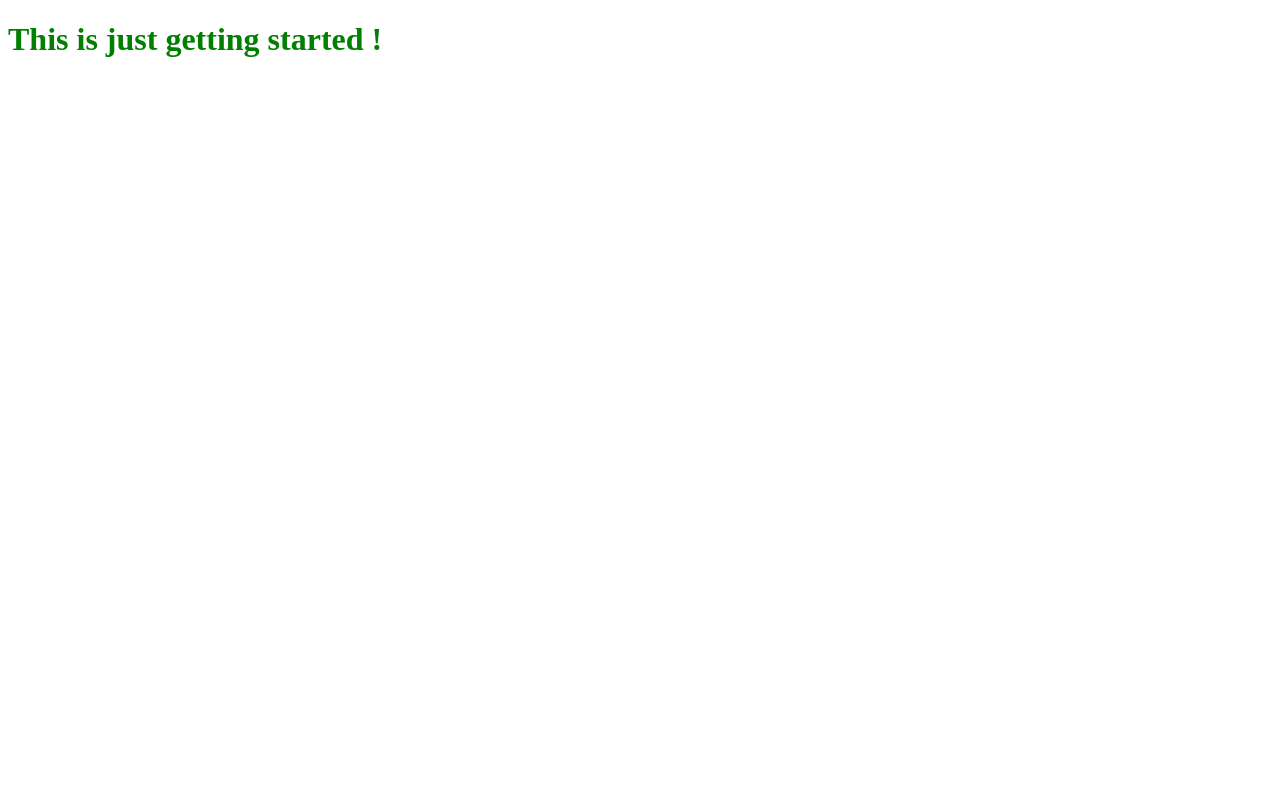
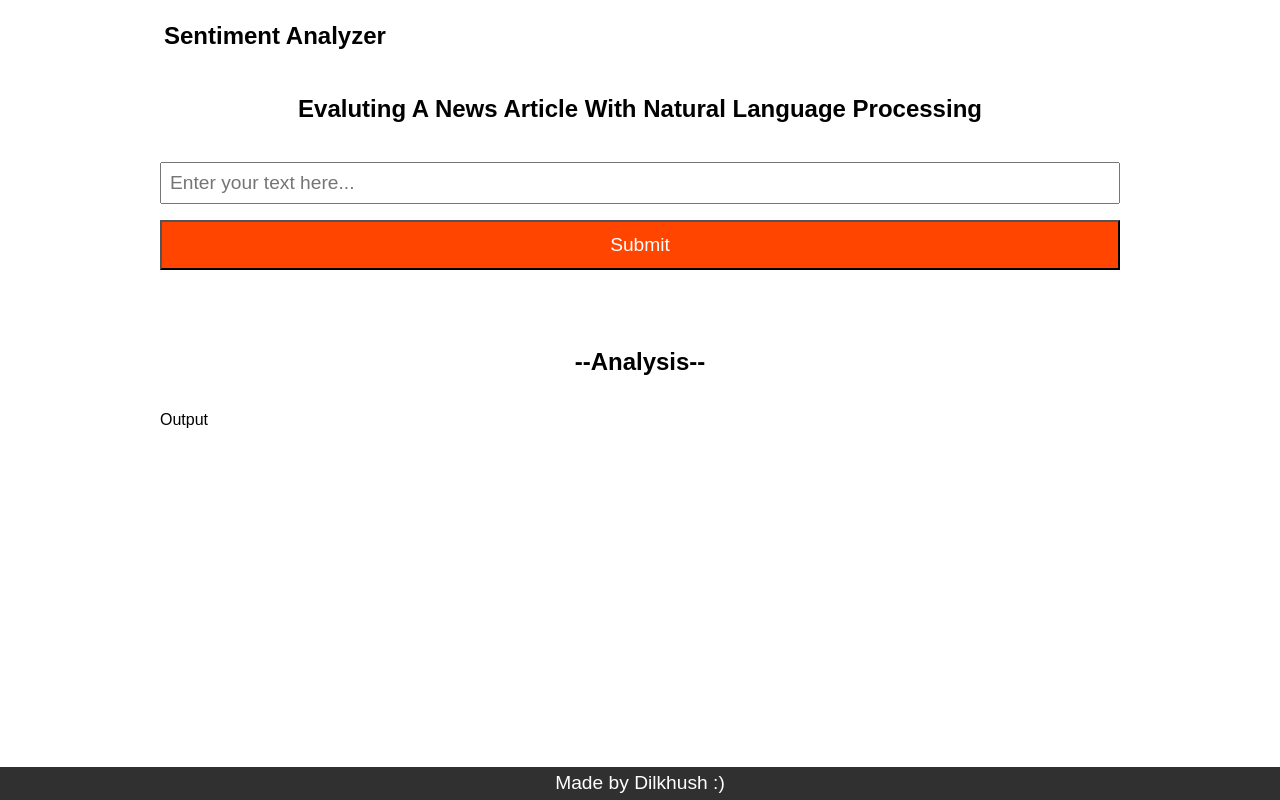
Before and after one commit to DIlkhush00/Evaluate-An-Article-With-NLP, a website built with webpack: page src/client/views/index.html in a window 1280 px wide. Built offline with nearby package versions, Linux system fonts and the light colour scheme.

Commit message:
build user interface

```diff
--- a/src/client/index.js
+++ b/src/client/index.js
@@ -1,5 +1,9 @@
 import { pop } from './js/app.js';
 import './styles/base.scss';
+import './styles/footer.scss';
+import './styles/form.scss';
+import './styles/header.scss';
+import './styles/output.scss';
 
 pop();
-alert("I'm here");
+console.log("I'm here");
--- a/src/client/js/app.js
+++ b/src/client/js/app.js
@@ -1,3 +1,3 @@
 export const pop = ()=>{
-    alert("I'm here too!")
+    console.log("I'm here too!")
 }
--- a/src/client/styles/base.scss
+++ b/src/client/styles/base.scss
@@ -1,3 +1,32 @@
-h1 {
-    color: green;
+html{
+    box-sizing: border-box;
+    font-size: 16px;
 }
+
+body {
+    padding: 0;
+    margin: 0;
+    font-family: Arial, Helvetica, sans-serif;
+    font-size: 100%;
+    line-height: 1.7;
+}
+
+main {
+    padding-inline: 2.5rem;
+    padding-block: 1rem;
+
+    h2 {
+        text-align: center;
+        margin-bottom: 2rem;
+    }
+
+    & > section {
+        width: 80%;
+        margin: auto;
+    }
+}
+
+h1, h2, h3 {
+    margin: 0;
+    padding: 0;
+}
--- /dev/null
+++ b/src/client/styles/footer.scss
@@ -0,0 +1,15 @@
+footer {
+    background-color: #303030;
+    position: fixed;
+    bottom: 0;
+    left: 0;
+    right: 0;
+
+    & > div {
+        width: 80%;
+        margin: auto;
+        font-size: 1.2rem;
+        color: #fff;
+        text-align: center;
+    }
+}
--- /dev/null
+++ b/src/client/styles/form.scss
@@ -0,0 +1,34 @@
+.inputSection {
+
+
+    .inputForm {
+        display: flex;
+        flex-direction: column;
+
+        .userInput {
+            flex: 1;
+            max-width: 100%;
+            padding: .5rem;
+            font-size: 1.2rem;
+            outline: none;
+            &:focus{
+                border: 2px solid #ff4500;
+            }
+        }
+        .userSubmit {
+            flex: 1;
+            font-size: 1.2rem;
+            margin-top: 1rem;
+            padding-block: .75rem;
+            padding-inline: .75rem;
+            width: 100%;
+            color: #fff;
+            background: #ff4500;
+            cursor: pointer;
+
+            &:hover {
+                background: #c93600;
+            }
+        }
+    }
+}
--- /dev/null
+++ b/src/client/styles/header.scss
@@ -0,0 +1,12 @@
+header {
+    padding-left: 2.5rem;
+
+
+    .logo {
+        width: 80%;
+        margin: auto;
+        padding-block: 1rem;
+        font-size: 1.5rem;
+        font-weight: 700;
+    }
+}
--- /dev/null
+++ b/src/client/styles/output.scss
@@ -0,0 +1,12 @@
+.outputSection {
+    margin-top: 3rem;
+
+    .analysis {
+        width: 100%;
+        text-align: center;
+        font-size: 1.5rem;
+        font-weight: 700;
+        padding-block: 1.5rem;
+    }
+
+}
--- a/src/client/views/index.html
+++ b/src/client/views/index.html
@@ -4,9 +4,29 @@
     <meta charset="UTF-8">
     <meta http-equiv="X-UA-Compatible" content="IE=edge">
     <meta name="viewport" content="width=device-width, initial-scale=1.0">
-    <title>[Title]</title>
+    <title>Sentiment Analyzer</title>
 </head>
 <body>
-    <h1>This is just getting started !</h1>
+    <header>
+        <div class="logo">Sentiment Analyzer</div>
+    </header>
+    <main>
+        <h2>Evaluting A News Article With Natural Language Processing</h2>
+        <section class="inputSection" id="inputSection">
+            <form class="inputForm">
+                <input type="text" class="userInput" placeholder="Enter your text here...">
+                <input type="submit" value="Submit" class="userSubmit">
+            </form>
+        </section>
+        <section class="outputSection">
+            <div class="analysis">--Analysis--</div>
+            <div class="analysisOutput">Output</div>
+        </section>
+    </main>
+    <footer>
+        <div class="info">
+            Made by Dilkhush :)
+        </div>
+    </footer>
 </body>
 </html>
```
